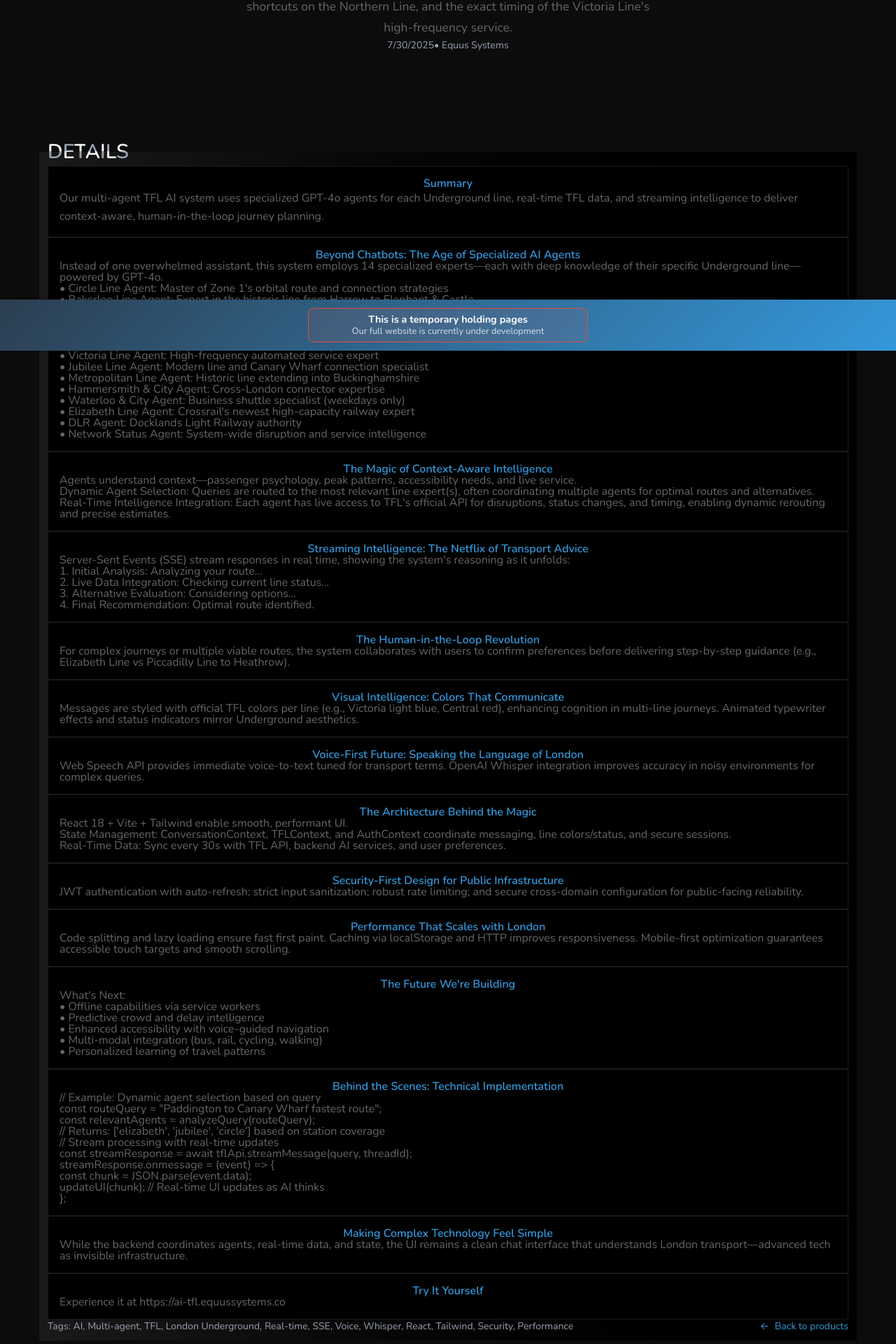
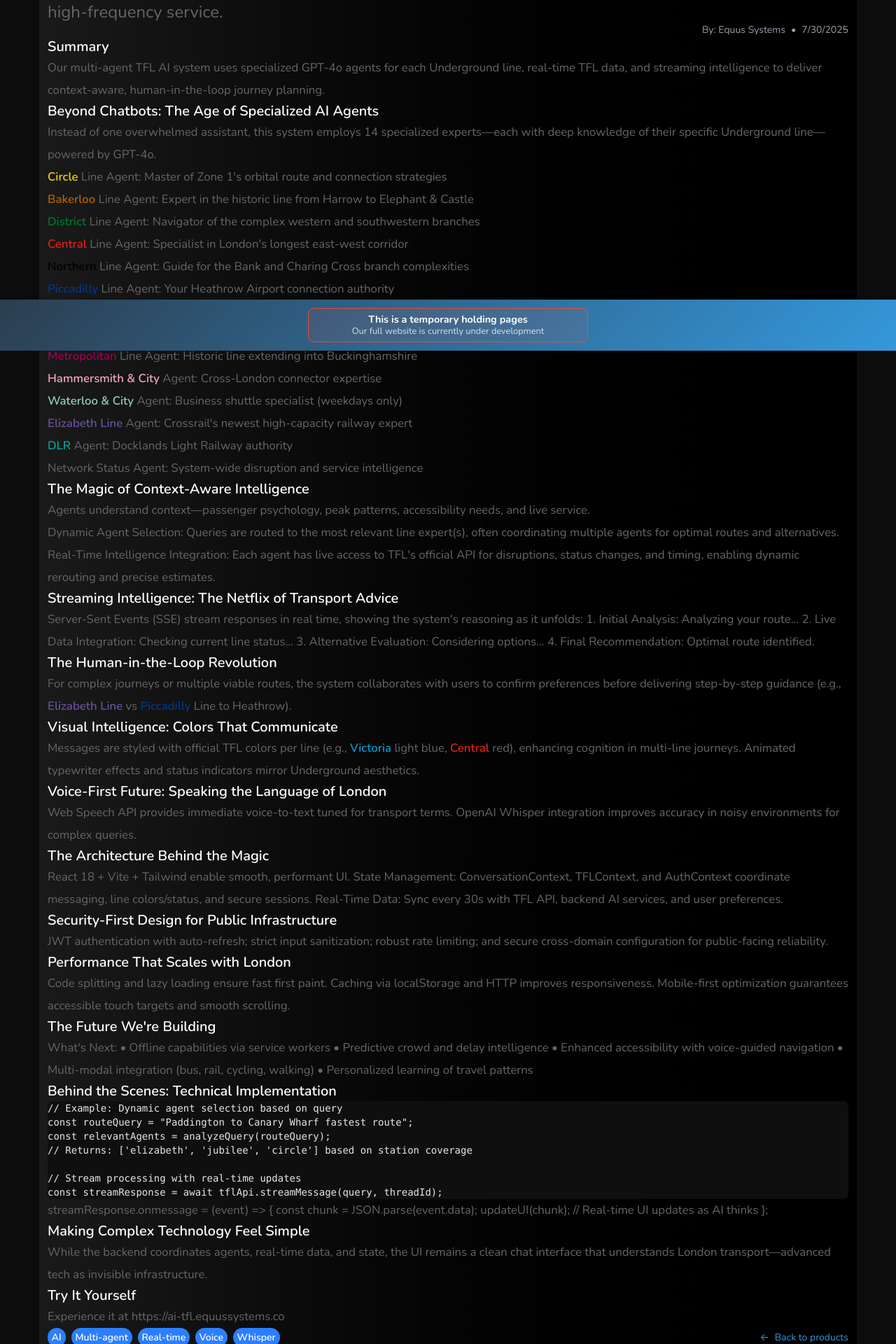
Before and after one commit to GADev-equus/equus-website-client, a React (Vite) app: page /articles/ai-powered-tfl-assistant in a window 1280 px wide. Shown: the part 299-2219 px from the top of the page at 70% size. Built offline with nearby package versions, Linux system fonts and the light colour scheme.

Commit message:
Added blogs

```diff
--- a/src/data/articles.js
+++ b/src/data/articles.js
@@ -12,20 +12,7 @@
       'Our multi-agent TFL AI system uses specialized GPT-4o agents for each Underground line, real-time TFL data, and streaming intelligence to deliver context-aware, human-in-the-loop journey planning.',
     date: '2025-07-30',
     author: 'Equus Systems',
-    tags: [
-      'AI',
-      'Multi-agent',
-      'TFL',
-      'London Underground',
-      'Real-time',
-      'SSE',
-      'Voice',
-      'Whisper',
-      'React',
-      'Tailwind',
-      'Security',
-      'Performance',
-    ],
+    tags: ['AI', 'Multi-agent', 'Real-time', 'Voice', 'Whisper'],
     sections: [
       {
         heading: 'Beyond Chatbots: The Age of Specialized AI Agents',
@@ -124,20 +111,7 @@
       'A comprehensive AI tutoring system powered by Model Context Protocol (MCP), adaptive response intelligence, context-aware memory, and curriculum-aligned retrieval to deliver personalized biology learning at scale.',
     date: '2025-07-30',
     author: 'Equus Systems',
-    tags: [
-      'AI',
-      'Education',
-      'Tutoring',
-      'Personalization',
-      'Adaptive Learning',
-      'MCP',
-      'React',
-      'Privacy',
-      'Accessibility',
-      'Performance',
-      'Exam Prep',
-      'Analytics',
-    ],
+    tags: ['AI', 'Personalization', 'Adaptive Learning', 'MCP', 'Analytics'],
     sections: [
       {
         heading:
--- a/src/pages/articles/ArticlePage.jsx
+++ b/src/pages/articles/ArticlePage.jsx
@@ -1,11 +1,12 @@
 import { useParams, Link } from 'react-router-dom';
 import SEOHelmet from '@/components/shared/SEOHelmet';
 import {
+  Badge,
   Fieldset,
   Card,
   CardTitle,
+  CardDescription,
   CardContent,
-  CardDescription,
 } from '@/components/ui';
 import { getArticleBySlug } from '@/data/articles';
 
@@ -39,57 +40,276 @@
 
   const { title, excerpt, description, date, author, sections, tags } = article;
 
+  // TfL line colors (official brand hexes)
+  const tflLineColors = {
+    'Hammersmith & City': '#F3A9BB',
+    'Waterloo & City': '#95CDBA',
+    'Elizabeth Line': '#6950A1',
+    Bakerloo: '#B36305',
+    Central: '#E32017',
+    Circle: '#FFD300',
+    District: '#00782A',
+    Jubilee: '#A0A5A9',
+    Metropolitan: '#9B0056',
+    Northern: '#000000',
+    Piccadilly: '#003688',
+    Victoria: '#0098D4',
+    DLR: '#00A4A7',
+  };
+
+  // Build a single regex to match any line name, optional " Line"
+  const tflRegex = new RegExp(
+    [
+      'Hammersmith & City',
+      'Waterloo & City',
+      'Elizabeth Line',
+      'Bakerloo',
+      'Central',
+      'Circle',
+      'District',
+      'Jubilee',
+      'Metropolitan',
+      'Northern',
+      'Piccadilly',
+      'Victoria',
+      'DLR',
+    ]
+      // Longer names first to avoid partial matches
+      .sort((a, b) => b.length - a.length)
+      .map((s) => s.replace(/[.*+?^${}()|[\]\\]/g, '\\$&'))
+      .join('|') + '(?:\\s+Line)?',
+    'g',
+  );
+
+  // Wrap matched line names with a span using the official color
+  const renderWithTfLColors = (text) => {
+    if (!text) return text;
+    const parts = [];
+    let lastIndex = 0;
+    let match;
+    while ((match = tflRegex.exec(text)) !== null) {
+      const matchText = match[0];
+      const before = text.slice(lastIndex, match.index);
+      if (before) parts.push(before);
+      // Determine base line name key (strip trailing " Line" if present)
+      const base = matchText.replace(/\s+Line$/i, '');
+      // Map "Elizabeth" to "Elizabeth Line" key
+      const key = base === 'Elizabeth' ? 'Elizabeth Line' : base;
+      const color = tflLineColors[key] || '#3498db';
+      parts.push(
+        <span key={parts.length} style={{ color }} className="font-semibold">
+          {matchText}
+        </span>,
+      );
+      lastIndex = match.index + matchText.length;
+    }
+    const tail = text.slice(lastIndex);
+    if (tail) parts.push(tail);
+    return parts;
+  };
+
+  // Simple renderer to convert body text into paragraphs, lists, and code blocks
+  const renderSectionBody = (body) => {
+    const lines = body.split('\n');
+    const blocks = [];
+    let i = 0;
+    while (i < lines.length) {
+      const line = lines[i];
+      // Ordered list
+      if (/^\s*\d+\./.test(line)) {
+        const items = [];
+        while (i < lines.length && /^\s*\d+\./.test(lines[i])) {
+          items.push(lines[i].replace(/^\s*\d+\.\s*/, ''));
+          i++;
+        }
+        blocks.push({ type: 'ol', items });
+        continue;
+      }
+      // Unordered list (supports • or -)
+      if (/^\s*[•\-]\s+/.test(line)) {
+        const items = [];
+        while (i < lines.length && /^\s*[•\-]\s+/.test(lines[i])) {
+          items.push(lines[i].replace(/^\s*[•\-]\s+/, ''));
+          i++;
+        }
+        blocks.push({ type: 'ul', items });
+        continue;
+      }
+      // Code block (heuristic for JS-like lines or comments)
+      if (
+        /^\s*(\/\/|const |let |function |async |await |\{|\}|\)|\(|import |export )/.test(
+          line,
+        )
+      ) {
+        const codeLines = [];
+        while (
+          i < lines.length &&
+          (/^\s*(\/\/|const |let |function |async |await |\{|\}|\)|\(|import |export )/.test(
+            lines[i],
+          ) ||
+            lines[i].trim() === '')
+        ) {
+          codeLines.push(lines[i]);
+          i++;
+        }
+        blocks.push({ type: 'code', code: codeLines.join('\n') });
+        continue;
+      }
+      // Paragraph (accumulate until blank line)
+      if (line.trim() !== '') {
+        const paras = [];
+        while (i < lines.length && lines[i].trim() !== '') {
+          paras.push(lines[i]);
+          i++;
+        }
+        blocks.push({ type: 'p', text: paras.join(' ') });
+        continue;
+      }
+      i++;
+    }
+
     return (
-    <div className="container-equus py-12">
+      <div className="space-y-4">
+        {blocks.map((b, idx) => {
+          if (b.type === 'p') {
+            return (
+              <p
+                key={idx}
+                className="text-equus-muted text-[1rem] leading-7 sm:text-[1.05rem] sm:leading-8"
+              >
+                {renderWithTfLColors(b.text)}
+              </p>
+            );
+          }
+          if (b.type === 'ul') {
+            return (
+              <ul
+                key={idx}
+                className="list-disc ml-5 sm:ml-6 space-y-1 text-equus-muted text-[1rem] leading-7 sm:text-[1.05rem] sm:leading-8"
+              >
+                {b.items.map((it, i2) => (
+                  <li key={i2}>{renderWithTfLColors(it)}</li>
+                ))}
+              </ul>
+            );
+          }
+          if (b.type === 'ol') {
+            return (
+              <ol
+                key={idx}
+                className="list-decimal ml-5 sm:ml-6 space-y-1 text-equus-muted text-[1rem] leading-7 sm:text-[1.05rem] sm:leading-8"
+              >
+                {b.items.map((it, i2) => (
+                  <li key={i2}>{renderWithTfLColors(it)}</li>
+                ))}
+              </ol>
+            );
+          }
+          if (b.type === 'code') {
+            return (
+              <pre
+                key={idx}
+                className="bg-[#0f0f0f] rounded-md p-3 sm:p-4 overflow-x-auto text-[13px] sm:text-sm text-gray-200 whitespace-pre-wrap break-words"
+              >
+                <code>{b.code}</code>
+              </pre>
+            );
+          }
+          return null;
+        })}
+      </div>
+    );
+  };
+
+  // Optional Article JSON-LD for richer SEO
+  const structuredData = {
+    '@context': 'https://schema.org',
+    '@type': 'Article',
+    headline: title,
+    datePublished: date,
+    author: { '@type': 'Organization', name: author || 'Equus Systems' },
+    keywords: (tags || []).join(', '),
+    mainEntityOfPage: {
+      '@type': 'WebPage',
+      '@id': `https://equussystems.co/articles/${slug}`,
+    },
+  };
+
+  return (
+    <div className="container-equus py-10 sm:py-12">
       <SEOHelmet
         title={`${title} - Equus Systems`}
         description={excerpt || description}
         keywords={(tags || []).join(', ')}
         url={`https://equussystems.co/articles/${slug}`}
+        type="article"
+        structuredData={structuredData}
       />
-
-      <section className="equus-section equus-section-centered pt-6 pb-8">
-        <h1 className="text-hero text-equus-primary font-semibold mb-3 text-center">
+      <Fieldset legend="BLOG" size="lg">
+        {/* Header */}
+        <header className="w-full px-4 sm:px-6">
+          <h2 className="text-hero text-white font-semibold mb-6 text-left font-display">
             {title}
-        </h1>
+          </h2>
           {excerpt && (
-          <p className="text-body-large text-equus-muted container-content text-center">
+            <p className="mt-3 sm:mt-4 text-lg sm:text-xl md:text-2xl text-equus-muted">
               {excerpt}
             </p>
           )}
-        <div className="text-sm text-gray-400 mt-4 text-center">
-          {date && <span>{new Date(date).toLocaleDateString()}</span>}
-          {author && <span className="ml-2">• {author}</span>}
+          <div className="mt-4 text-xs sm:text-sm text-gray-400 flex flex-col items-end gap-1 text-right">
+            <div className="flex items-center gap-2">
+              {author && <span>By: {author}</span>}
+              {date && (
+                <>
+                  <span>•</span>
+                  <time dateTime={date}>
+                    {new Date(date).toLocaleDateString()}
+                  </time>
+                </>
+              )}
+            </div>
+          </div>
+          {/* tags are shown in the footer next to the back-link */}
+        </header>
+
+        {/* Article Body */}
+        <article className="w-full px-4 sm:px-6 mt-6 sm:mt-8">
+          {description ? (
+            <section className="mb-6 sm:mb-8">
+              <h3 className="text-lg sm:text-xl font-semibold text-white font-display">
+                Summary
+              </h3>
+              <div className="mt-2">
+                <p className="text-base leading-7 sm:text-[1.05rem] sm:leading-8 text-equus-muted">
+                  {description}
+                </p>
               </div>
             </section>
-
-      <section className="equus-section">
-        <Fieldset legend="DETAILS" size="lg">
-          {description && (
-            <Card variant="default" size="full" className="mb-6">
-              <CardTitle>Summary</CardTitle>
-              <CardDescription>{description}</CardDescription>
-            </Card>
-          )}
+          ) : null}
 
           {(sections || []).map((s, i) => (
-            <Card key={i} variant="default" size="full" className="mb-6">
-              {s.heading && <CardTitle>{s.heading}</CardTitle>}
+            <section key={i} className="mb-6 sm:mb-8">
+              {s.heading && (
+                <h2 className="text-lg sm:text-xl font-semibold text-white font-display">
+                  {s.heading}
+                </h2>
+              )}
               {s.body && (
-                <CardContent>
-                  {s.body.split('\n').map((line, idx) => (
-                    <p key={idx} className="text-equus-muted mb-2">
-                      {line}
-                    </p>
-                  ))}
-                </CardContent>
+                <div className="mt-2">{renderSectionBody(s.body)}</div>
               )}
-            </Card>
+            </section>
           ))}
 
-          <div className="mt-4 text-sm flex flex-col sm:flex-row sm:items-center sm:justify-between gap-2">
+          {/* Footer row: tags on the left (if any) and back-link on the right */}
+          <div className="mt-6 sm:mt-8 text-sm flex flex-col sm:flex-row sm:items-center sm:justify-between gap-3">
             {tags?.length ? (
-              <div className="text-gray-400">Tags: {tags.join(', ')}</div>
+              <div className="flex flex-wrap items-center gap-2">
+                {tags.map((t) => (
+                  <Badge key={t} variant="info" size="sm">
+                    {t}
+                  </Badge>
+                ))}
+              </div>
             ) : (
               <span />
             )}
@@ -101,8 +321,8 @@
               <span>Back to products</span>
             </Link>
           </div>
+        </article>
       </Fieldset>
-      </section>
     </div>
   );
 }
```
Also changed, not shown: src/pages/Products.jsx (+6 -6 lines). Lines whose indentation alone changed are shown as unchanged.
